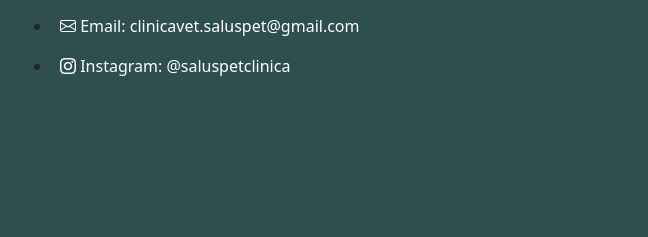
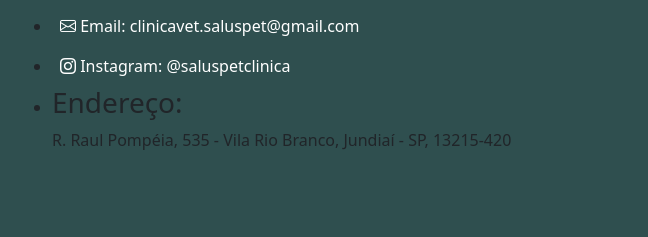
Before and after one commit to Thiory07/site-clinicasaluspet-com-br, a website built with Vite: page docs/index.html in a window 1280 px wide. Shown: the part 1218-1455 px from the top of the page, 632-1280 px from the left. Built offline with nearby package versions, Linux system fonts and the light colour scheme.

Commit message:
Fixing fetch

```diff
--- a/docs/index.html
+++ b/docs/index.html
@@ -113,6 +113,7 @@
                 <a href="//www.instagram.com/saluspetclinica/">
                   <i class="bi bi-instagram"></i> Instagram: @saluspetclinica </a>
               </li>
+              <li><h3>Endereço:</h3> <p>R. Raul Pompéia, 535 - Vila Rio Branco, Jundiaí - SP, 13215-420</p></li>
             </ul>
           </div>
         </div>
```
Also changed, not shown: src/index.html (+1 -0 lines).
